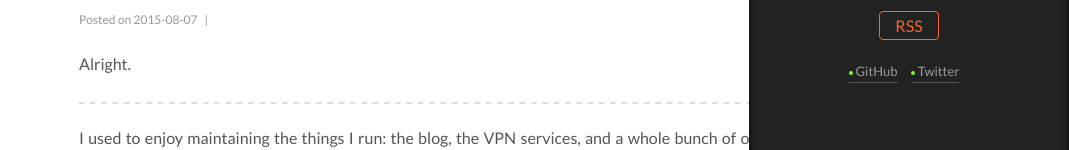
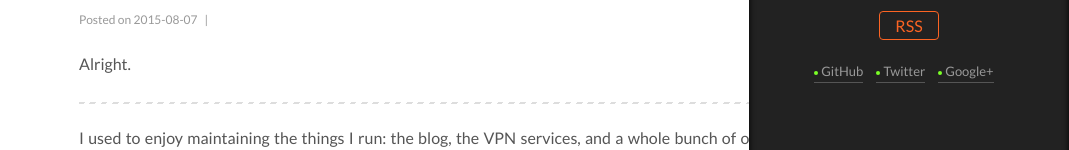
Before and after one commit to maddie/maddie.github.io, a plain HTML site: page index.html in a window 1280 px wide. Both pictures are taken after a click on the element 1217 px from the left and 742 px from the top of the page. Shown: the part 238-388 px from the top of the page, without its empty margins (211-1280 px from the left). Drawn offline with Linux system fonts and the light colour scheme; a script that the page names is missing.

Commit message:
Site updated: 2015-08-07 17:11:13

```diff
--- a/index.html
+++ b/index.html
@@ -409,6 +409,10 @@
                 <a href="https://twitter.com/maddie_cn" target="_blank">Twitter</a>
               </span>
 
+              <span class="links-of-author-item">
+                <a href="https://plus.google.com/+MaddieZhan" target="_blank">Google+</a>
+              </span>
+
 
         </div>
 
```
Also changed, not shown: 2015/08/07/Hello-Hexo/index.html (+4 -0 lines), 2015/08/07/fuck-games-for-windows-via-tinc/index.html (+4 -0 lines), 404.html (+4 -0 lines), archives/2015/08/index.html (+4 -0 lines), archives/2015/index.html (+4 -0 lines), archives/index.html (+4 -0 lines), tags/blogging/index.html (+4 -0 lines), tags/censorship/index.html (+4 -0 lines), tags/dd-wrt/index.html (+4 -0 lines), tags/freedom/index.html (+4 -0 lines), tags/gfw/index.html (+4 -0 lines), tags/ghost/index.html (+4 -0 lines), tags/hexo/index.html (+4 -0 lines), tags/openvpn/index.html (+4 -0 lines), 4 more files.
